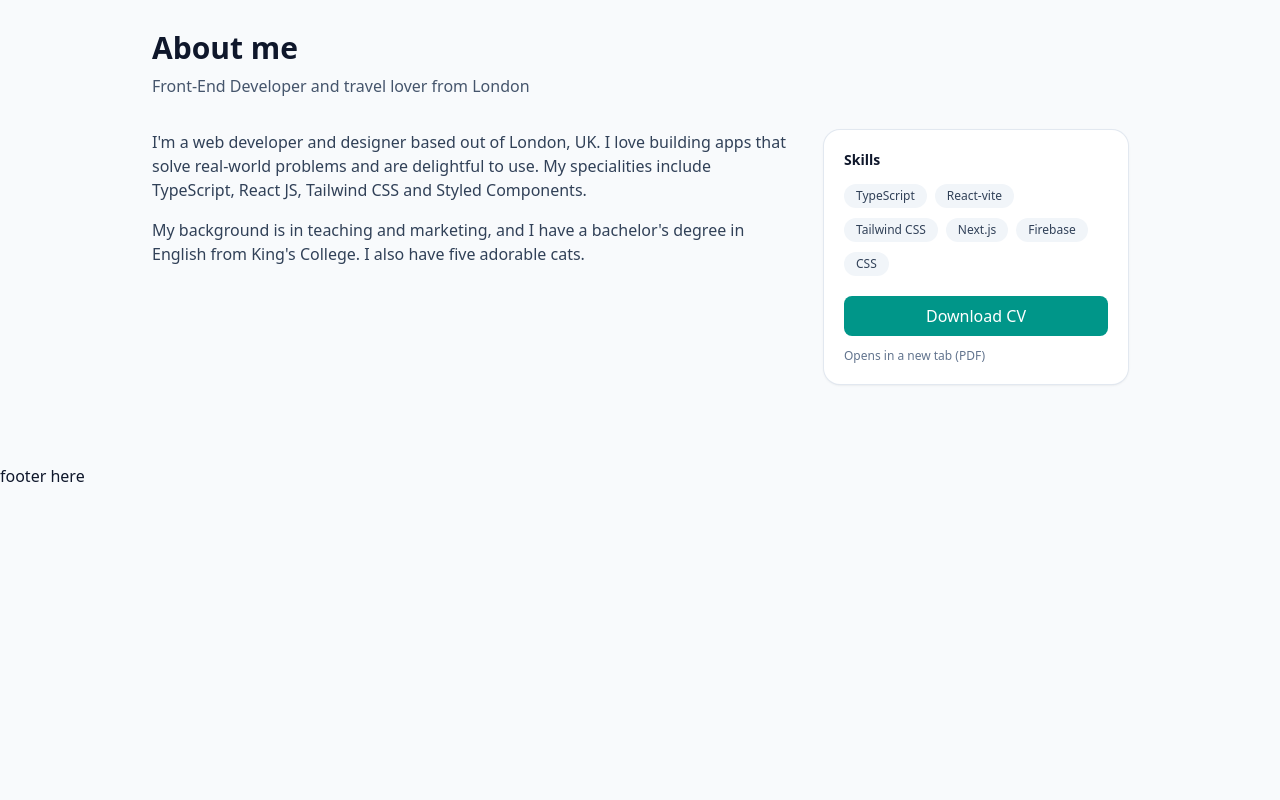
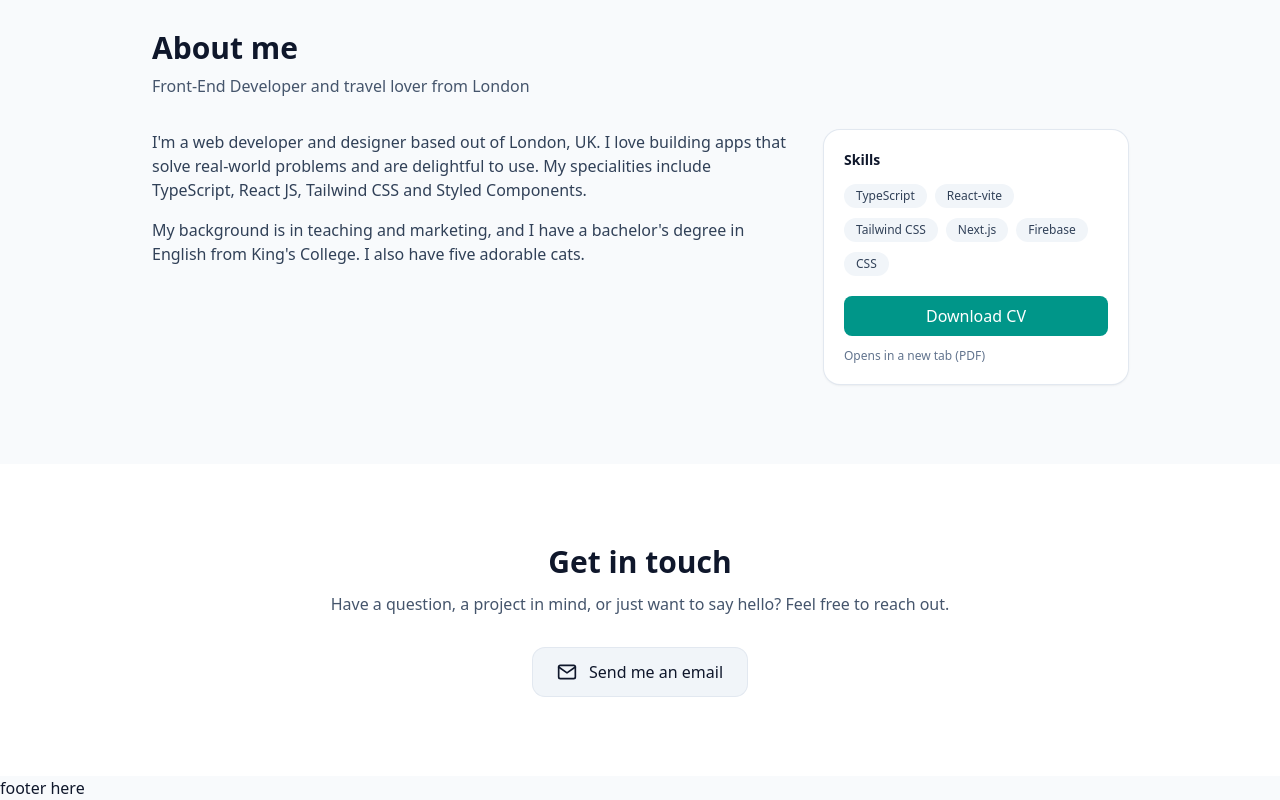
Before and after one commit to gyo82v/portfolio, a React (Vite) app: page / in a window 1280 px wide. Shown: the part 1222-2022 px from the top of the page. Before the commit the page ends 1710 px from the top, so only its background shows below. Built offline with nearby package versions, Linux system fonts and the light colour scheme.

Commit message:
feat: add contact section

```diff
--- /dev/null
+++ b/src/components/Contact.tsx
@@ -0,0 +1,51 @@
+import { FiMail } from "react-icons/fi";
+import { useLanguage } from "../i18n/useLanguage";
+import { focusEffects, transitions } from "../styles/patterns";
+
+type Props = {
+  email?: string;
+};
+
+export default function Contact({ email = "gyo82v@gmail.com" }: Props) {
+  const { t } = useLanguage();
+
+  return (
+    <section
+      id="contact"
+      aria-labelledby="contact-title"
+      className="py-20 bg-white dark:bg-slate-900 transition-colors duration-200"
+    >
+      <div className="max-w-3xl mx-auto px-6 text-center">
+        <h2
+          id="contact-title"
+          className="text-2xl sm:text-3xl font-extrabold text-slate-900 dark:text-slate-100"
+        >
+          {t("pages.home.contact.title")}
+        </h2>
+
+        <p className="mt-3 text-slate-600 dark:text-slate-300">
+          {t("pages.home.contact.description")}
+        </p>
+
+        <div className="mt-8">
+          <a
+            href={`mailto:${email}`}
+            className={`
+              inline-flex items-center gap-3 px-6 py-3 rounded-xl
+              bg-slate-100 dark:bg-slate-800
+              text-slate-900 dark:text-slate-100
+              font-medium
+              ring-1 ring-slate-200 dark:ring-slate-700
+              hover:bg-slate-200 dark:hover:bg-slate-700
+              ${transitions} ${focusEffects}
+            `}
+            aria-label={t("pages.home.contact.emailAria")}
+          >
+            <FiMail className="w-5 h-5" aria-hidden="true" />
+            <span>{t("pages.home.contact.emailCta")}</span>
+          </a>
+        </div>
+      </div>
+    </section>
+  );
+}
--- a/src/i18n/translations.ts
+++ b/src/i18n/translations.ts
@@ -41,6 +41,13 @@ export const translations: Record<Lang, NestedStrings> = {
             paragraph2:
               "My background is in teaching and marketing, and I have a bachelor's degree in English from King's College. I also have five adorable cats."
           },
+        },
+        contact : {
+          title: "Get in touch",
+          description:
+          "Have a question, a project in mind, or just want to say hello? Feel free to reach out.",
+          emailCta: "Send me an email",
+          emailAria: "Send an email"
         },
         projects : {
           sectionAria: "Projects section",
@@ -114,6 +121,13 @@ export const translations: Record<Lang, NestedStrings> = {
               "Il mio background è nell'insegnamento e nel marketing, e ho una laurea in inglese presso King's College. Ho anche cinque adorabili gatti."
           },
         },
+        contact : {
+          title: "Contattami",
+          description:
+          "Hai una domanda, un progetto in mente o vuoi semplicemente salutarmi? Scrivimi pure.",
+          emailCta: "Mandami un’email",
+          emailAria: "Invia un’email"
+        },
         projects : {
           sectionAria: "Sezione progetti",
           sectionTitle: "Progetti",
--- a/src/pages/Home.tsx
+++ b/src/pages/Home.tsx
@@ -1,6 +1,7 @@
 import Hero from "../components/Hero";
 import ProjectsSection from "../components/ProjectsSection";
 import About from "../components/About";
+import Contact from "../components/Contact";
 
 export default function Home(){
     return(
@@ -8,6 +9,7 @@ export default function Home(){
             <Hero />
             <ProjectsSection />
             <About />
+            <Contact />
         </section>
     )
 }
```
